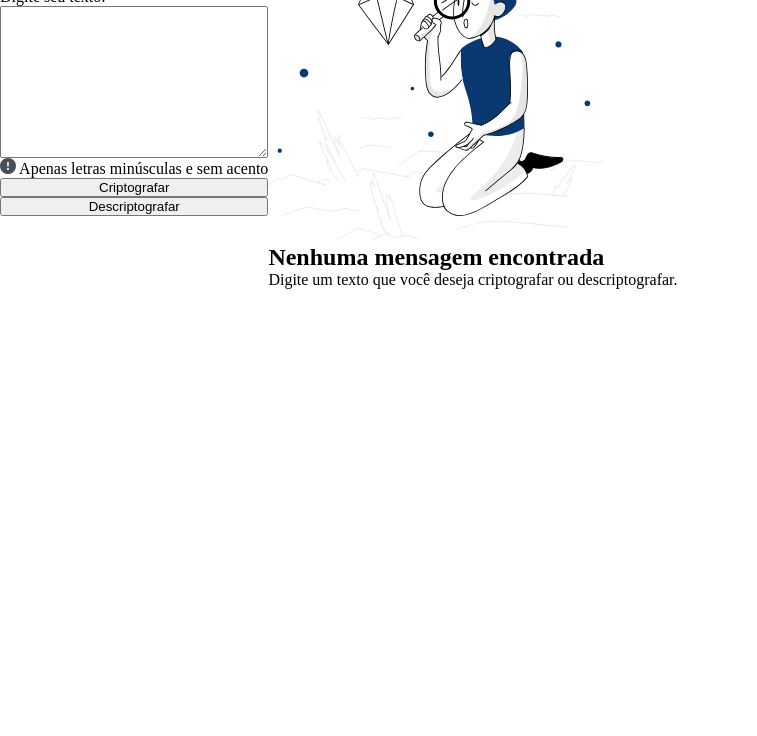
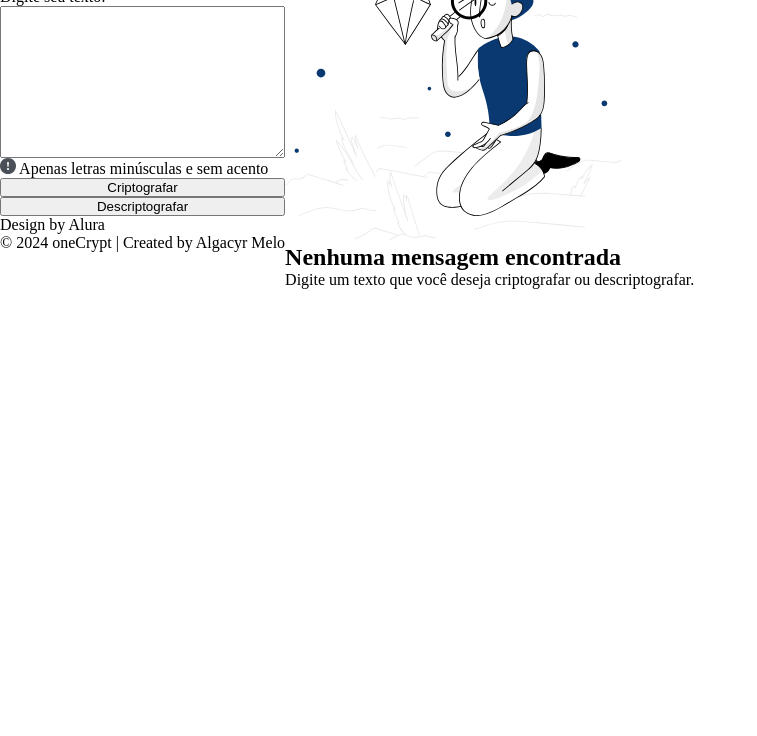
Before and after one commit to algacyr-melo/oneCrypt, a plain HTML site: page index.html in a window 1280 px wide. Shown: the part 64-800 px from the top of the page, without its empty margins (0-757 px from the left). Drawn offline with Linux system fonts and the light colour scheme.

Commit message:
refactor: improve html struct

```diff
--- a/index.html
+++ b/index.html
@@ -3,14 +3,14 @@
 <head>
 	<meta charset="UTF-8">
 	<meta name="viewport" content="width=device-width, initial-scale=1.0">
-	<title>Decryptor</title>
+	<title>OneCrypt</title>
 
 	<link rel="stylesheet" href="reset.css">
 	<link rel="stylesheet" href="style.css">
 </head>
 <body>
 
-	<main class="container">
+	<div class="input-container">
 		<header class="container__logo-wrapper">
 			<img src="alura-logo.svg" alt="Logo da ALura">
 		</header>
@@ -40,7 +40,12 @@
 			<button type="button">Criptografar</button>
 			<button type="button">Descriptografar</button>
 		</div>
-	</main>
+
+		<footer>
+			<p>Design by Alura</p>
+			<p>&copy; 2024 oneCrypt | Created by Algacyr Melo</p>
+		</footer>
+	</div>
 
 	<aside class="output-container">
 		<div class="output-container__image-wrapper">
```
Lines whose indentation alone changed are shown as unchanged.
